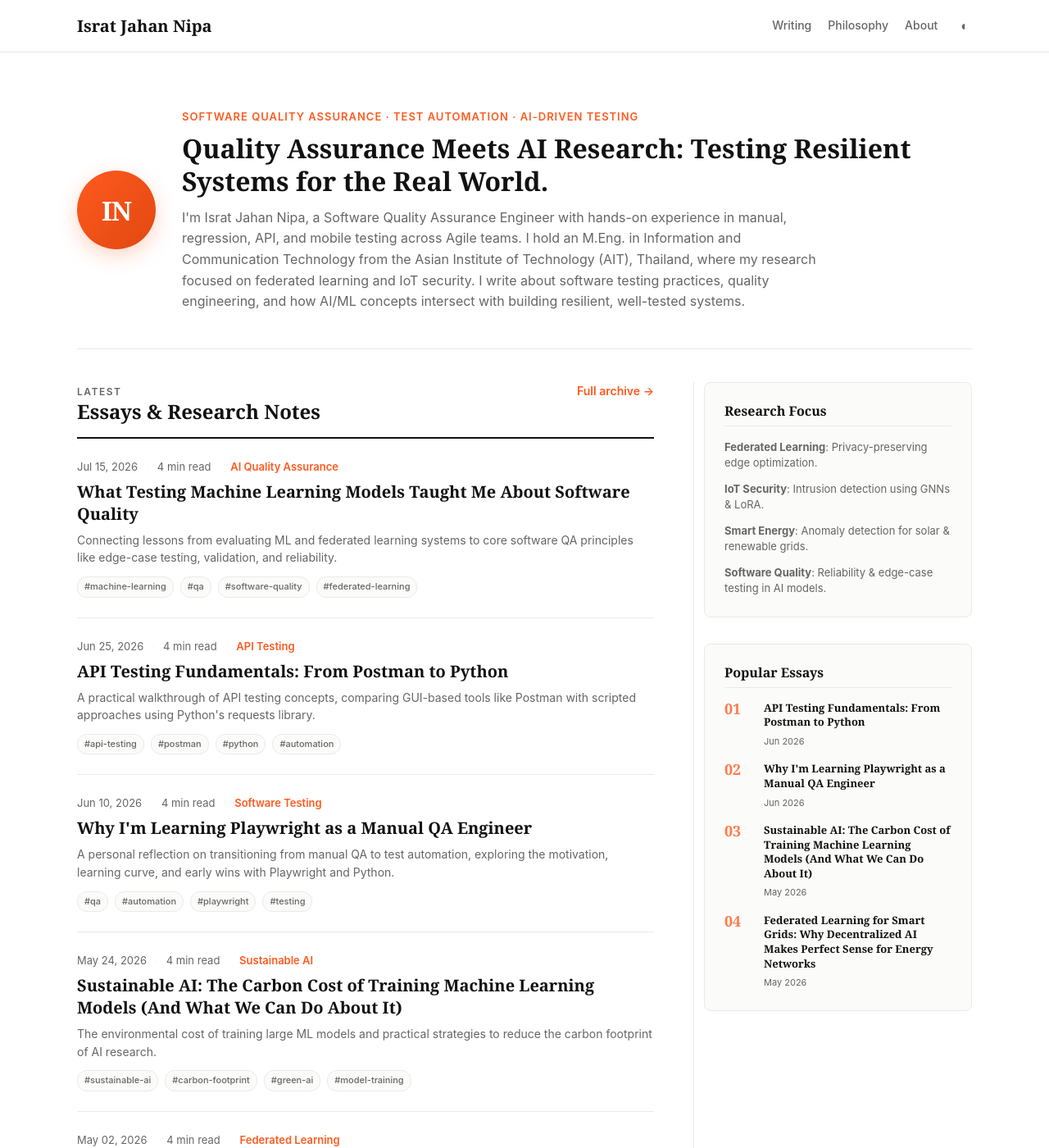
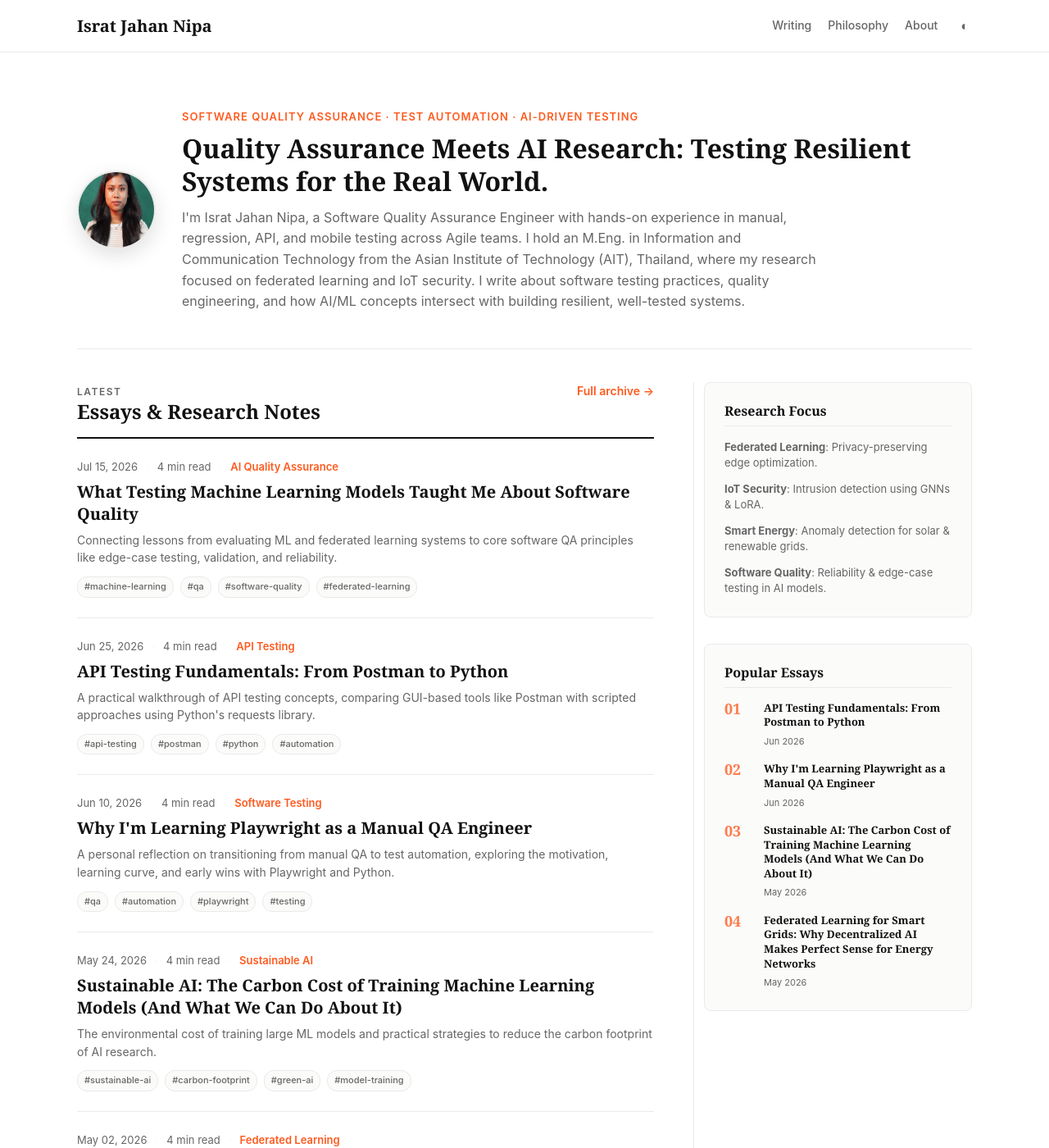
Before and after one commit to isratnipa28/isratnipa28.github.io, a Jekyll site: the page built from index.md, in a window 1280 px wide and 1400 px high. Shown: the whole window at 82% size. Built offline with Jekyll 4.4.1, drawn with Linux system fonts in a browser that asks for light colours.

Commit message:
feat(home): replace 'IN' circular placeholder with user profile image
- Copied attached photo to assets/images/profile.png
- Updated intro avatar markup in _layouts/home.html
- Added .profile-avatar-img styling in assets/style.css for 96x96 circular avatar rendering with object-fit cover and soft shadow

```diff
--- a/_layouts/home.html
+++ b/_layouts/home.html
@@ -6,7 +6,7 @@ layout: default
     <!-- Hero Intro Section matching sai21112000 layout -->
     <section class="home-intro animate-enter">
         <div class="intro-avatar">
-            <span class="avatar-badge">IN</span>
+            <img src="{{ '/assets/images/profile.png' | relative_url }}" alt="Israt Jahan Nipa" class="profile-avatar-img">
         </div>
         <div class="intro-text">
             <p class="eyebrow">Software Quality Assurance · Test Automation · AI-Driven Testing</p>
--- a/assets/style.css
+++ b/assets/style.css
@@ -1024,6 +1024,16 @@ a:hover {
     flex-shrink: 0;
 }
 
+.profile-avatar-img {
+    width: 96px;
+    height: 96px;
+    border-radius: 50%;
+    object-fit: cover;
+    border: 2px solid var(--border-color);
+    box-shadow: 0 8px 24px rgba(0, 0, 0, 0.12);
+    display: block;
+}
+
 .avatar-badge {
     display: flex;
     align-items: center;
```
Also changed, not shown: assets/images/profile.png (added).
